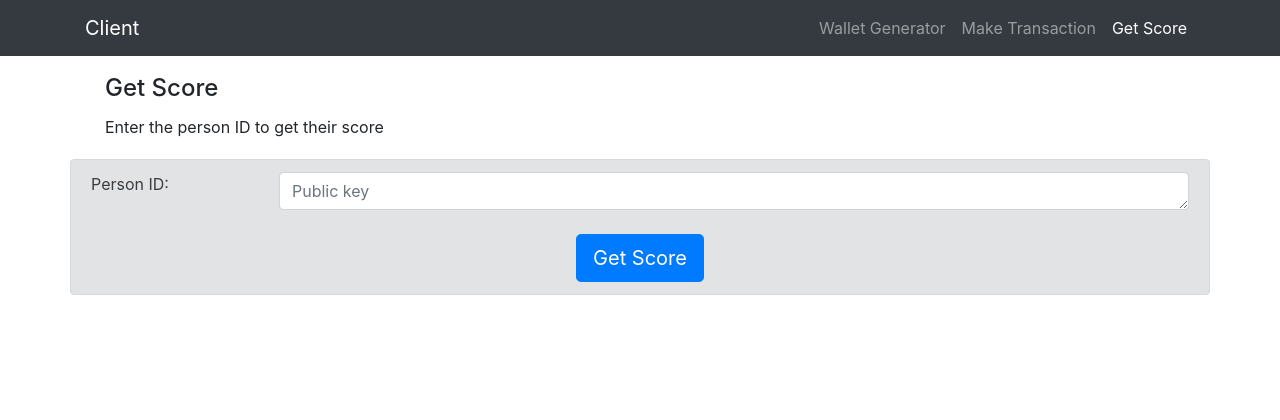
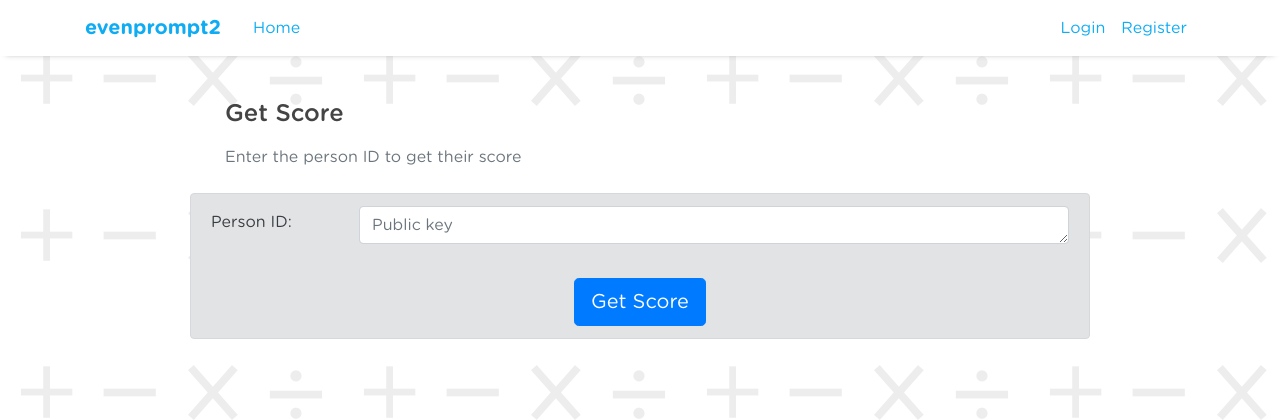
Before and after one commit to GreenBayRules/EvenPrompt2, a Flask app: template EvenV2/blockchain_client/templates/view_transactions.html in a window 1280 px wide. Shown: the top 420 px of the page. Run offline with Flask 2, Linux system fonts and the light colour scheme; the template is opened without the code that fills it, so the values that code supplies are empty; some libraries are stand-ins or nearby versions.

Commit message:
switch templates to layout format

```diff
--- a/EvenV2/blockchain_client/templates/view_transactions.html
+++ b/EvenV2/blockchain_client/templates/view_transactions.html
@@ -1,49 +1,5 @@
-<!DOCTYPE html>
-<html lang="en">
-
-  <head>
-
-    <meta charset="utf-8">
-    <meta name="viewport" content="width=device-width, initial-scale=1, shrink-to-fit=no">
-    <meta name="description" content="">
-    <meta name="author" content="">
-
-    <title>Client</title>
-
-    <!-- Bootstrap core CSS -->
-    <link href="/static/vendor/bootstrap/css/bootstrap.min.css" rel="stylesheet">
-    <link href="/static/vendor/DataTables/css/datatables.min.css" rel="stylesheet">
-    <link href="/static/css/custom.css" rel="stylesheet">
-
-  </head>
-
-  <body>
-
-    <!-- Navigation -->
-    <nav class="navbar navbar-expand-lg navbar-dark bg-dark fixed-top">
-      <div class="container">
-        <a class="navbar-brand" href="#">Client</a>
-        <button class="navbar-toggler" type="button" data-toggle="collapse" data-target="#navbarResponsive" aria-controls="navbarResponsive" aria-expanded="false" aria-label="Toggle navigation">
-          <span class="navbar-toggler-icon"></span>
-        </button>
-        <div class="collapse navbar-collapse" id="navbarResponsive">
-          <ul class="navbar-nav ml-auto">
-            <li class="nav-item">
-              <a class="nav-link" href="/">Wallet Generator
-              </a>
-            </li>
-            <li class="nav-item">
-              <a class="nav-link" href="/make/transaction">Make Transaction</a>
-            </li>
-            <li class="nav-item active">
-              <a class="nav-link" href="/view/transactions">Get Score
-                <span class="sr-only">(current)</span>
-              </a>
-            </li>
-          </ul>
-        </div>
-      </div>
-    </nav>
+{% extends "layout.html" %}
+{% block content %}
 
     <!-- Blockchain Get Score -->
     <div class="container">
@@ -81,9 +37,6 @@
     </div>
 
 
-    <!-- Bootstrap core JavaScript -->
-    <script src="/static/vendor/jquery/jquery.min.js"></script>
-    <script src="/static/vendor/bootstrap/js/bootstrap.bundle.min.js"></script>
     <script type="text/javascript" src="/static/vendor/DataTables/js/datatables.min.js"></script>
     <script src="/static/vendor/DataTables/js/ellipsis.js"></script>
 
@@ -151,7 +104,4 @@
     </script>
 
 
-
-  </body>
-
-</html>
+{% endblock %}
```
Also changed, not shown: EvenV2/blockchain_client/templates/index.html (+3 -62 lines), EvenV2/blockchain_client/templates/layout.html (added, +62 -0 lines), EvenV2/blockchain_client/templates/make_transaction.html (+3 -54 lines).
